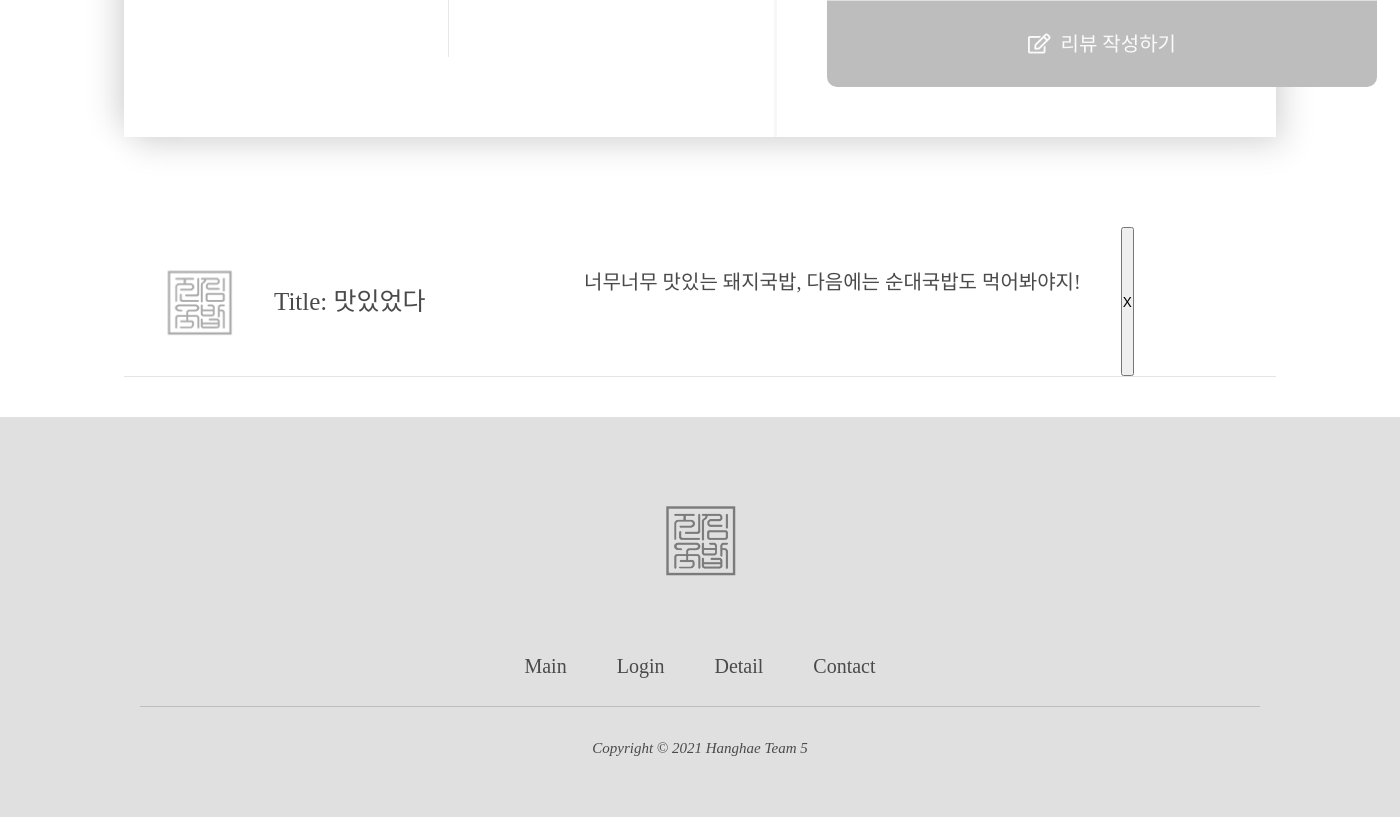
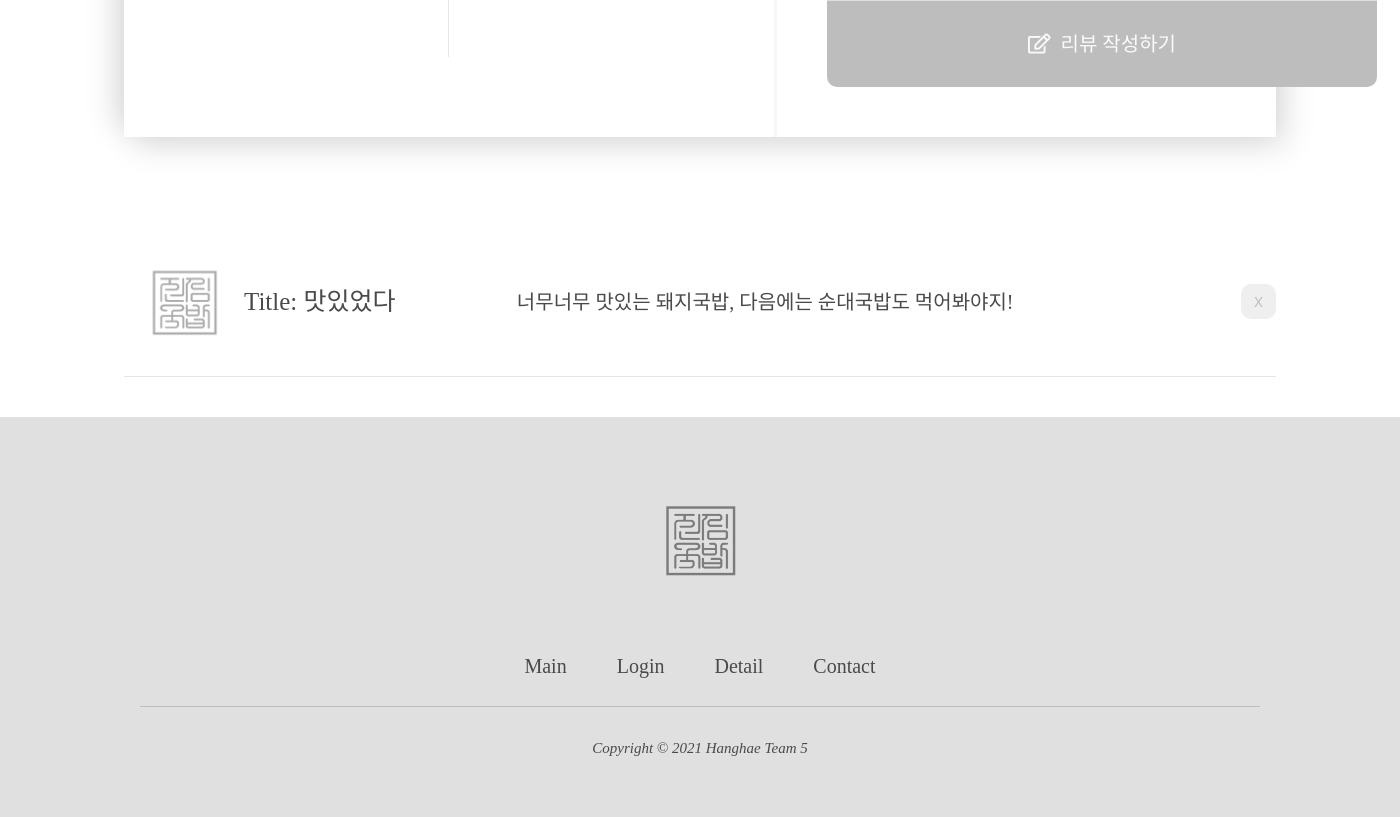
Before and after one commit to Code-Angler/KoreanSoupsMaina, a Flask app: template templates/review.html in a window 1400 px wide. Shown: the part 1913-2730 px from the top of the page. Run offline with Flask 2, Linux system fonts and the light colour scheme; the template is opened without the code that fills it, so the values that code supplies are empty; some libraries are stand-ins or nearby versions; some web fonts are replaced.

Commit message:
change category and delete box

```diff
--- a/static/JS/app.js
+++ b/static/JS/app.js
@@ -35,7 +35,7 @@ function showSelectList() {
     selectedHide = false;
   } else {
     selectedDownMenu.style.visibility = "hidden";
-    selectedUpMenu.style.border = "1px solid #dddddd";
+    selectedUpMenu.style.border = "none";
     selectedHide = true;
   }
 }
--- a/static/css/category.css
+++ b/static/css/category.css
@@ -6,7 +6,7 @@
   position: absolute;
   width: 250px;
   height: 60px;
-  border: 1px solid #dddddd;
+  /* border: 1px solid #dddddd; */
   background-color: #fafafa;
   margin-bottom: 17px;
   cursor: pointer;
@@ -15,6 +15,8 @@
   align-items: center;
   justify-content: space-between;
   box-shadow: 0px 1px 2px 0 rgba(0, 00, 0, 0.1);
+  border-radius: 10px;
+  color: #727171;
 }
 
 .count-selected-menu span {
@@ -28,6 +30,7 @@
 }
 
 .count-selected-menu-downlist {
+  border-radius: 10px;
   top: 60px;
   left: -1px;
   height: 250px;
--- a/static/css/review.css
+++ b/static/css/review.css
@@ -261,7 +261,7 @@ textarea:focus {
 .review-desc {
   font-family: "ChosunSg";
   height: 150px;
-  width: 270px;
+  width: 450px;
 
   display: flex;
   align-items: flex-start;
@@ -278,7 +278,27 @@ textarea:focus {
 }
 
 .review-written-content {
+  width: 100%;
   font-size: 20px;
-  padding: 40px;
+  display: flex;
+  justify-content: flex-start;
+  align-items: center;
   font-family: "ChosunSg";
 }
+
+.delete-button {
+  width: 35px;
+  height: 35px;
+  border: none;
+  color: #bdbdbd;
+  border-radius: 10px;
+  cursor: pointer;
+}
+
+.delete-button-box {
+  width: 100px;
+  display: flex;
+  justify-content: flex-end;
+  align-items: center;
+  cursor: pointer;
+}
--- a/templates/review.html
+++ b/templates/review.html
@@ -93,7 +93,7 @@
                         <div class="review-written-title">Title: 맛있었다</div>
                     </div>
                     <div class="review-written-content">너무너무 맛있는 돼지국밥, 다음에는 순대국밥도 먹어봐야지!</div>
-                    <td><button onclick="deleteReview( '${title}', '${review}')">X</button></td>
+                    <div class="delete-button-box"><button class="delete-button" onclick="deleteReview( '${title}', '${review}')">X</button></div>
                 </div>
             </div>
     </div>
```
Also changed, not shown: static/image/섬네일.png (added).
